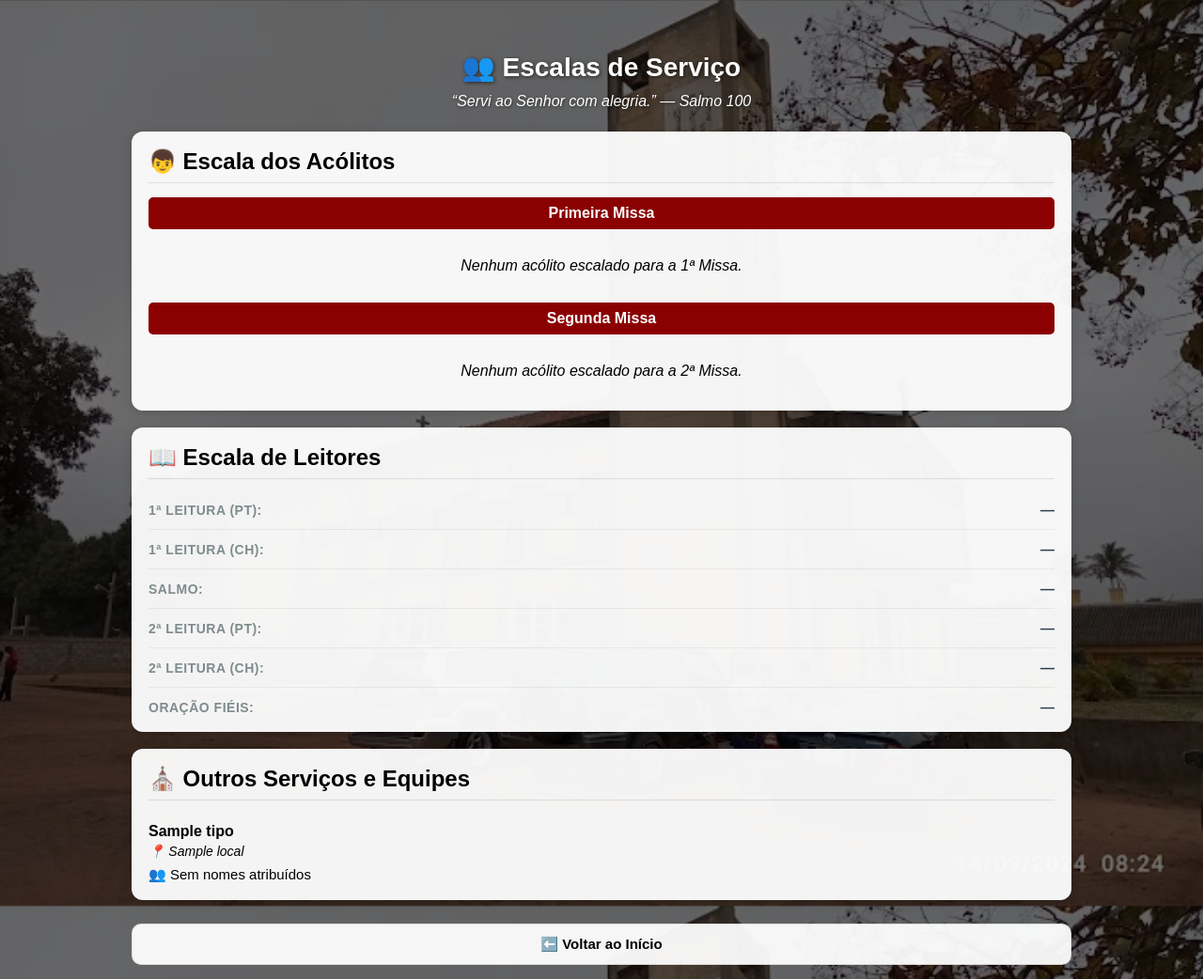
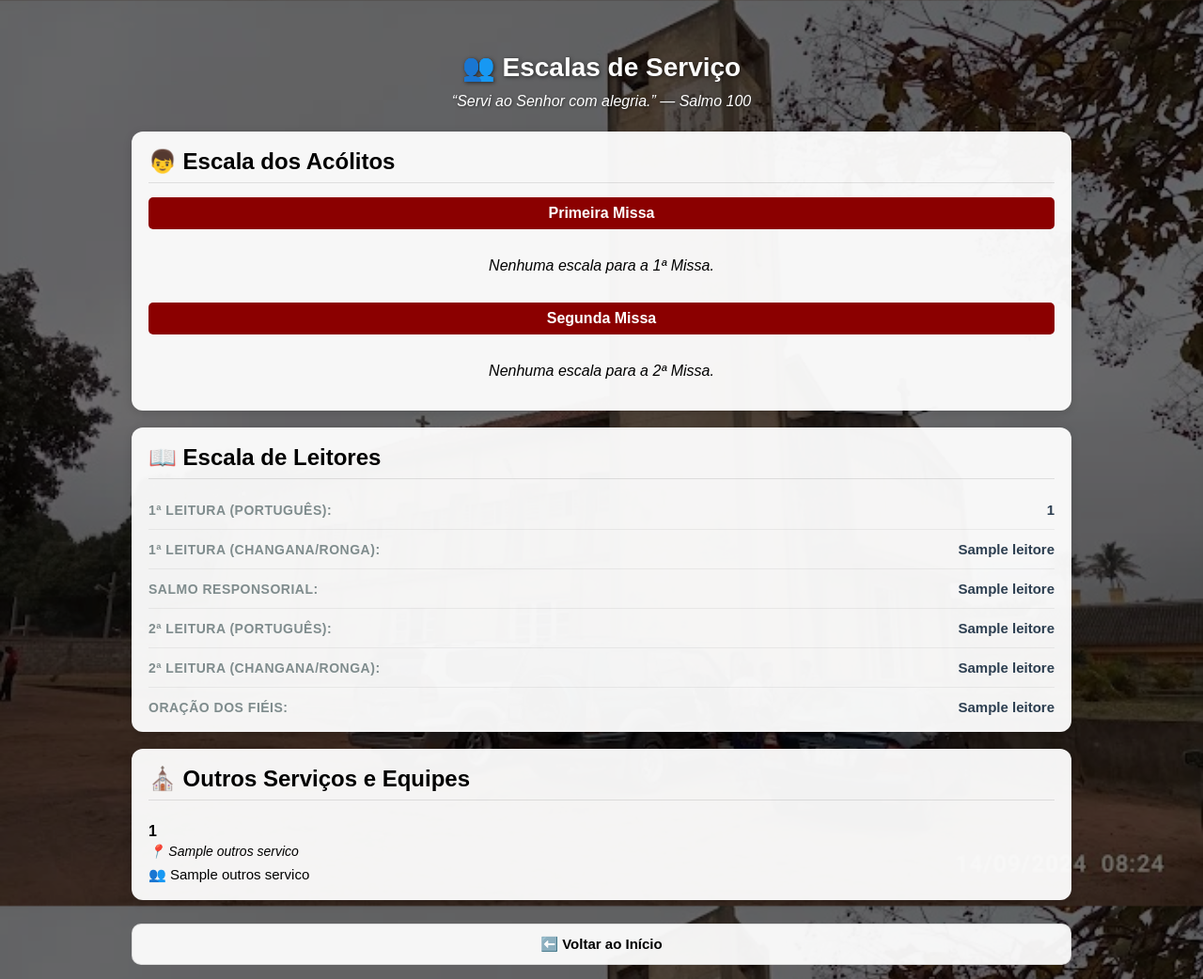
Before and after one commit to FSavel/sao-miguel-digital, a Flask app: template templates/escalas.html in a window 1280 px wide. Shown: the whole page at 94% size. Run offline with Flask 3, Linux system fonts and the light colour scheme; the template is opened without the code that fills it: most values are stand-ins (such as "Sample title", 1, 10 or a date in 2020); parts of the project's set-up code (start-up, migrations or seed data) failed here and were passed over.

Commit message:
Update escalas.html

```diff
--- a/templates/escalas.html
+++ b/templates/escalas.html
@@ -6,7 +6,6 @@
     <title>Escalas de Serviço</title>
     <link rel="stylesheet" href="{{ url_for('static', filename='style.css') }}">
     <style>
-        /* Estilos originais mantidos */
         .escala-item { display: flex; justify-content: space-between; align-items: center; padding: 12px 0; border-bottom: 1px solid rgba(0,0,0,0.06); }
         .escala-item:last-child { border-bottom: none; padding-bottom: 0; }
         .escala-item:first-child { padding-top: 5px; }
@@ -33,58 +32,75 @@
         <div class="card">
             <h2>👦 Escala dos Acólitos</h2>
 
-            <div class="missa-header">Primeira Missa</div>
-            {% for a in acolitos if a.missa == '1' %}
-                <div class="escala-item"><span class="escala-funcao">Cruciferário:</span><span class="escala-nome">{{ a.cruciferario | default('—', true) }}</span></div>
-                <div class="escala-item"><span class="escala-funcao">Turiferário:</span><span class="escala-nome">{{ a.turiferario | default('—', true) }}</span></div>
-                <div class="escala-item"><span class="escala-funcao">Naveteiro:</span><span class="escala-nome">{{ a.naveteiro | default('—', true) }}</span></div>
-                <div class="escala-item"><span class="escala-funcao">Cerimoniário:</span><span class="escala-nome">{{ a.cerimoniario | default('—', true) }}</span></div>
-                <div class="escala-item"><span class="escala-funcao">Velas:</span><span class="escala-nome">{{ a.velas | default('—', true) }}</span></div>
-                <div class="escala-item"><span class="escala-funcao">Livro:</span><span class="escala-nome">{{ a.livro | default('—', true) }}</span></div>
-                <div class="escala-item"><span class="escala-funcao">Altar:</span><span class="escala-nome">{{ a.altar | default('—', true) }}</span></div>
-            {% else %}
-                <p class="sem-registos">Nenhum acólito escalado para a 1ª Missa.</p>
-            {% endfor %}
+            {% for num_missa in ['1', '2'] %}
+                <div class="missa-header">{{ 'Primeira' if num_missa == '1' else 'Segunda' }} Missa</div>
 
-            <div class="missa-header">Segunda Missa</div>
-            {% for a in acolitos if a.missa == '2' %}
-                <div class="escala-item"><span class="escala-funcao">Cruciferário:</span><span class="escala-nome">{{ a.cruciferario | default('—', true) }}</span></div>
-                <div class="escala-item"><span class="escala-funcao">Turiferário:</span><span class="escala-nome">{{ a.turiferario | default('—', true) }}</span></div>
-                <div class="escala-item"><span class="escala-funcao">Naveteiro:</span><span class="escala-nome">{{ a.naveteiro | default('—', true) }}</span></div>
-                <div class="escala-item"><span class="escala-funcao">Cerimoniário:</span><span class="escala-nome">{{ a.cerimoniario | default('—', true) }}</span></div>
-                <div class="escala-item"><span class="escala-funcao">Velas:</span><span class="escala-nome">{{ a.velas | default('—', true) }}</span></div>
-                <div class="escala-item"><span class="escala-funcao">Livro:</span><span class="escala-nome">{{ a.livro | default('—', true) }}</span></div>
-                <div class="escala-item"><span class="escala-funcao">Altar:</span><span class="escala-nome">{{ a.altar | default('—', true) }}</span></div>
-            {% else %}
-                <p class="sem-registos">Nenhum acólito escalado para a 2ª Missa.</p>
+                {% set lista_missa = acolitos | selectattr('missa', 'equalto', num_missa) | list %}
+
+                {% if lista_missa %}
+                    {% for a in lista_missa %}
+                        {% set cruciferario = a.cruciferario if a is mapping else a[0] %}
+                        {% set turiferario = a.turiferario if a is mapping else a[1] %}
+                        {% set naveteiro = a.naveteiro if a is mapping else a[2] %}
+                        {% set cerimoniario = a.cerimoniario if a is mapping else a[3] %}
+                        {% set velas = a.velas if a is mapping else a[4] %}
+                        {% set livro = a.livro if a is mapping else a[5] %}
+                        {% set altar = a.altar if a is mapping else a[6] %}
+
+                        <div class="escala-item"><span class="escala-funcao">Cruciferário:</span><span class="escala-nome">{{ cruciferario | default('—', true) }}</span></div>
+                        <div class="escala-item"><span class="escala-funcao">Turiferário:</span><span class="escala-nome">{{ turiferario | default('—', true) }}</span></div>
+                        <div class="escala-item"><span class="escala-funcao">Naveteiro:</span><span class="escala-nome">{{ naveteiro | default('—', true) }}</span></div>
+                        <div class="escala-item"><span class="escala-funcao">Cerimoniário:</span><span class="escala-nome">{{ cerimoniario | default('—', true) }}</span></div>
+                        <div class="escala-item"><span class="escala-funcao">Velas:</span><span class="escala-nome">{{ velas | default('—', true) }}</span></div>
+                        <div class="escala-item"><span class="escala-funcao">Livro:</span><span class="escala-nome">{{ livro | default('—', true) }}</span></div>
+                        <div class="escala-item"><span class="escala-funcao">Altar:</span><span class="escala-nome">{{ altar | default('—', true) }}</span></div>
+                    {% endfor %}
+                {% else %}
+                    <p class="sem-registos">Nenhuma escala para a {{ '1ª' if num_missa == '1' else '2ª' }} Missa.</p>
+                {% endif %}
             {% endfor %}
         </div>
 
         <div class="card">
             <h2>📖 Escala de Leitores</h2>
-            {% for l in leitores %}
-                <div class="escala-item"><span class="escala-funcao">1ª Leitura (PT):</span><span class="escala-nome">{{ l.primeira_pt | default('—', true) }}</span></div>
-                <div class="escala-item"><span class="escala-funcao">1ª Leitura (CH):</span><span class="escala-nome">{{ l.primeira_ch | default('—', true) }}</span></div>
-                <div class="escala-item"><span class="escala-funcao">Salmo:</span><span class="escala-nome">{{ l.salmo | default('—', true) }}</span></div>
-                <div class="escala-item"><span class="escala-funcao">2ª Leitura (PT):</span><span class="escala-nome">{{ l.segunda_pt | default('—', true) }}</span></div>
-                <div class="escala-item"><span class="escala-funcao">2ª Leitura (CH):</span><span class="escala-nome">{{ l.segunda_ch | default('—', true) }}</span></div>
-                <div class="escala-item"><span class="escala-funcao">Oração Fiéis:</span><span class="escala-nome">{{ l.oracao_fieis | default('—', true) }}</span></div>
+            {% if leitores %}
+                {% for l in leitores %}
+                    {% set primeira_pt = l.primeira_pt if l is mapping else l[0] %}
+                    {% set primeira_ch = l.primeira_ch if l is mapping else l[1] %}
+                    {% set salmo = l.salmo if l is mapping else l[2] %}
+                    {% set segunda_pt = l.segunda_pt if l is mapping else l[3] %}
+                    {% set segunda_ch = l.segunda_ch if l is mapping else l[4] %}
+                    {% set oracao_fieis = l.oracao_fieis if l is mapping else l[5] %}
+
+                    <div class="escala-item"><span class="escala-funcao">1ª Leitura (Português):</span><span class="escala-nome">{{ primeira_pt | default('—', true) }}</span></div>
+                    <div class="escala-item"><span class="escala-funcao">1ª Leitura (Changana/Ronga):</span><span class="escala-nome">{{ primeira_ch | default('—', true) }}</span></div>
+                    <div class="escala-item"><span class="escala-funcao">Salmo Responsorial:</span><span class="escala-nome">{{ salmo | default('—', true) }}</span></div>
+                    <div class="escala-item"><span class="escala-funcao">2ª Leitura (Português):</span><span class="escala-nome">{{ segunda_pt | default('—', true) }}</span></div>
+                    <div class="escala-item"><span class="escala-funcao">2ª Leitura (Changana/Ronga):</span><span class="escala-nome">{{ segunda_ch | default('—', true) }}</span></div>
+                    <div class="escala-item"><span class="escala-funcao">Oração dos Fiéis:</span><span class="escala-nome">{{ oracao_fieis | default('—', true) }}</span></div>
+                {% endfor %}
             {% else %}
                 <p class="sem-registos">Nenhuma escala de leitores disponível.</p>
-            {% endfor %}
+            {% endif %}
         </div>
 
         <div class="card">
             <h2>⛪ Outros Serviços e Equipes</h2>
-            {% for s in outros_servicos %}
-                <div class="servico-bloco">
-                    <p class="servico-titulo">{{ s.tipo }}</p>
-                    {% if s.local %}<p class="servico-detalhe">📍 {{ s.local }}</p>{% endif %}
-                    <p class="servico-membros">👥 {{ s.nomes | default('Sem nomes atribuídos', true) }}</p>
-                </div>
+            {% if outros_servicos %}
+                {% for s in outros_servicos %}
+                    {% set tipo = s.tipo if s is mapping else s[0] %}
+                    {% set local = s.local if s is mapping else s[1] %}
+                    {% set nomes = s.nomes if s is mapping else s[2] %}
+
+                    <div class="servico-bloco">
+                        <p class="servico-titulo">{{ tipo }}</p>
+                        {% if local %}<p class="servico-detalhe">📍 {{ local }}</p>{% endif %}
+                        <p class="servico-membros">👥 {{ nomes | default('Sem nomes atribuídos', true) }}</p>
+                    </div>
+                {% endfor %}
             {% else %}
                 <p class="sem-registos">Nenhum outro serviço escalado.</p>
-            {% endfor %}
+            {% endif %}
         </div>
 
         <a href="/" class="botao" style="text-align: center; display: block; margin-top: 25px;">⬅️ Voltar ao Início</a>
```
